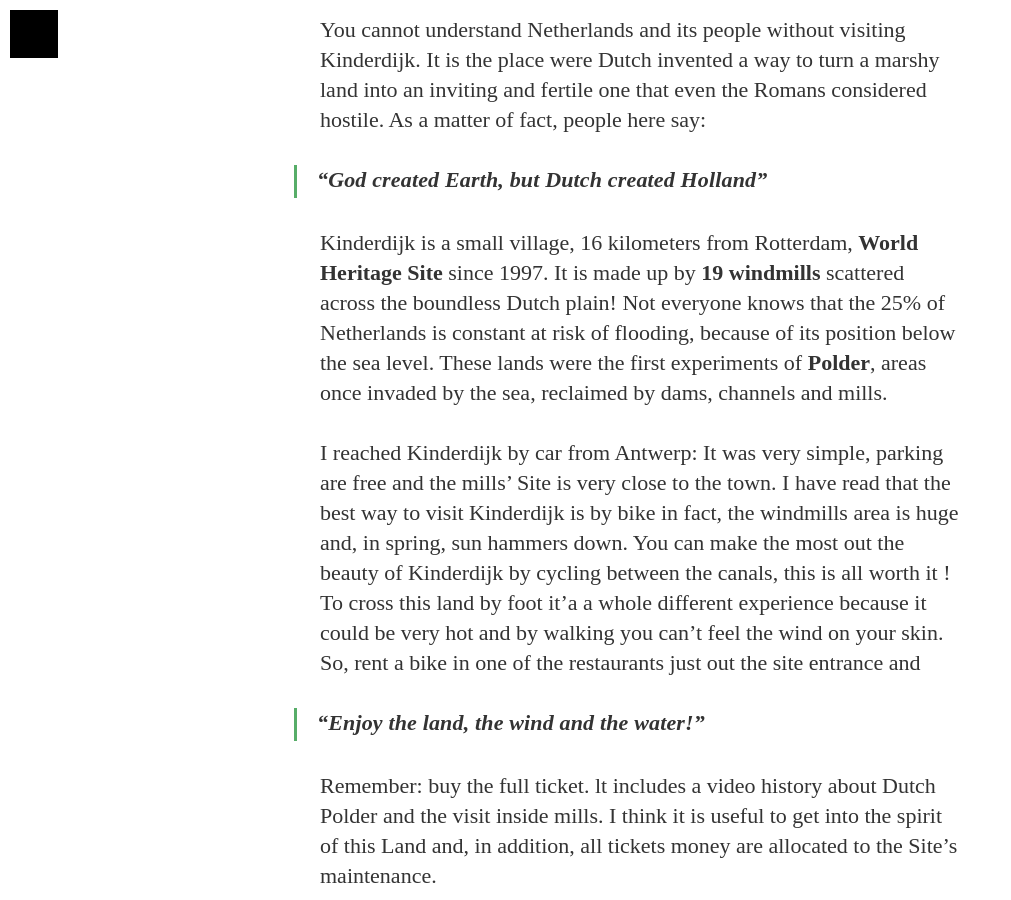
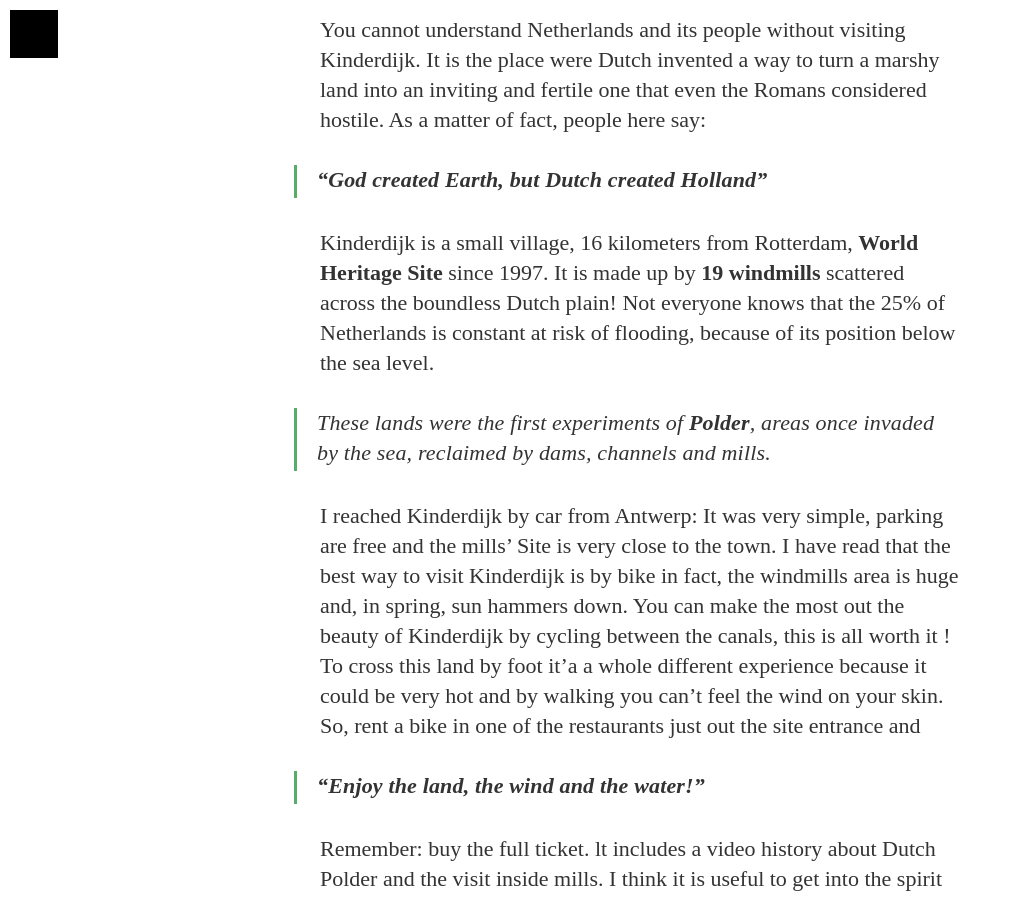
Before and after one commit to enicasoldo/allthesmalltrips.life, a Jekyll site: the page built from _posts/2017-07-20-cycling-in-kinderdijk.md, in a window 1280 px wide and 900 px high, scrolled down 925 px. Shown: the whole window, without its empty margins (0-1011 px from the left). Built offline with Jekyll 4.4.1, drawn with Linux system fonts in a browser that asks for light colours; nearby versions of some CDN libraries; some web fonts are replaced; our own code applies the rules of GitHub Pages for plain Markdown files.

```diff
--- a/_posts/2017-07-20-cycling-in-kinderdijk.md
+++ b/_posts/2017-07-20-cycling-in-kinderdijk.md
@@ -12,7 +12,8 @@ You cannot understand Netherlands and its people without visiting Kinderdijk. It
 > **“God created Earth, but Dutch created Holland”**
 
 Kinderdijk is a small village, 16 kilometers from Rotterdam, **World Heritage Site** since 1997. It is made up by **19 windmills** scattered across the boundless Dutch plain!
-Not everyone knows that the 25% of Netherlands is constant at risk of flooding, because of its position below the sea level. These lands were the first experiments of **Polder**, areas once invaded by the sea, reclaimed by dams, channels and mills.
+Not everyone knows that the 25% of Netherlands is constant at risk of flooding, because of its position below the sea level.
+> These lands were the first experiments of **Polder**, areas once invaded by the sea, reclaimed by dams, channels and mills.
 
 I reached Kinderdijk by car from Antwerp: It was very simple, parking are free and the mills’ Site is very close to the town. I have read that the best way to visit Kinderdijk is by bike in fact, the windmills area is huge and, in spring, sun hammers down. You can make the most out the beauty of Kinderdijk by cycling between the canals, this is all worth it ! To cross this land by foot it'a a whole different experience because it could be very hot and by walking you can't feel the wind on your skin. So, rent a bike in one of the restaurants just out the site entrance and
 
```
